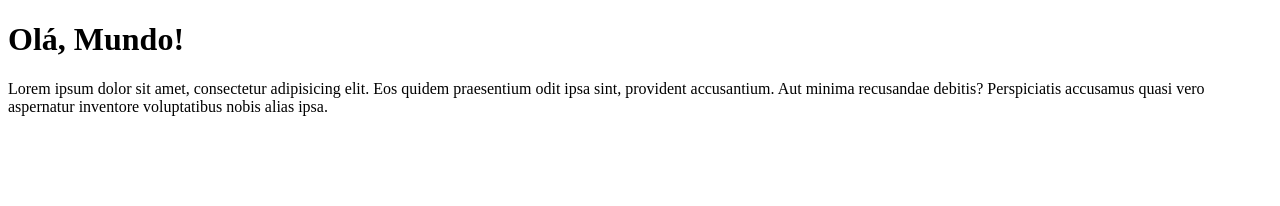
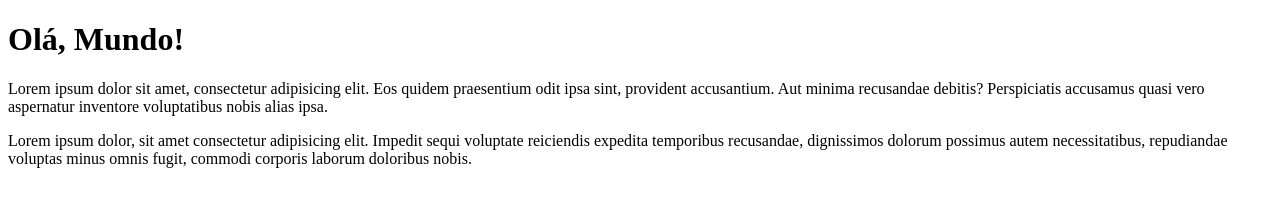
Before and after one commit to Beatriz-Cristiny/Ola-Mundo, a plain HTML site: page site exemplo/index.html in a window 1280 px wide. Drawn offline with Linux system fonts and the light colour scheme.

Commit message:
Adicionei outro parágrafo

```diff
--- a/site exemplo/index.html
+++ b/site exemplo/index.html
@@ -8,5 +8,6 @@
 <body>
      <h1>Olá, Mundo!</h1>
     <p>Lorem ipsum dolor sit amet, consectetur adipisicing elit. Eos quidem praesentium odit ipsa sint, provident accusantium. Aut minima recusandae debitis? Perspiciatis accusamus quasi vero aspernatur inventore voluptatibus nobis alias ipsa.</p>
+    <P>Lorem ipsum dolor, sit amet consectetur adipisicing elit. Impedit sequi voluptate reiciendis expedita temporibus recusandae, dignissimos dolorum possimus autem necessitatibus, repudiandae voluptas minus omnis fugit, commodi corporis laborum doloribus nobis.</P>
 </body>
 </html>
```
